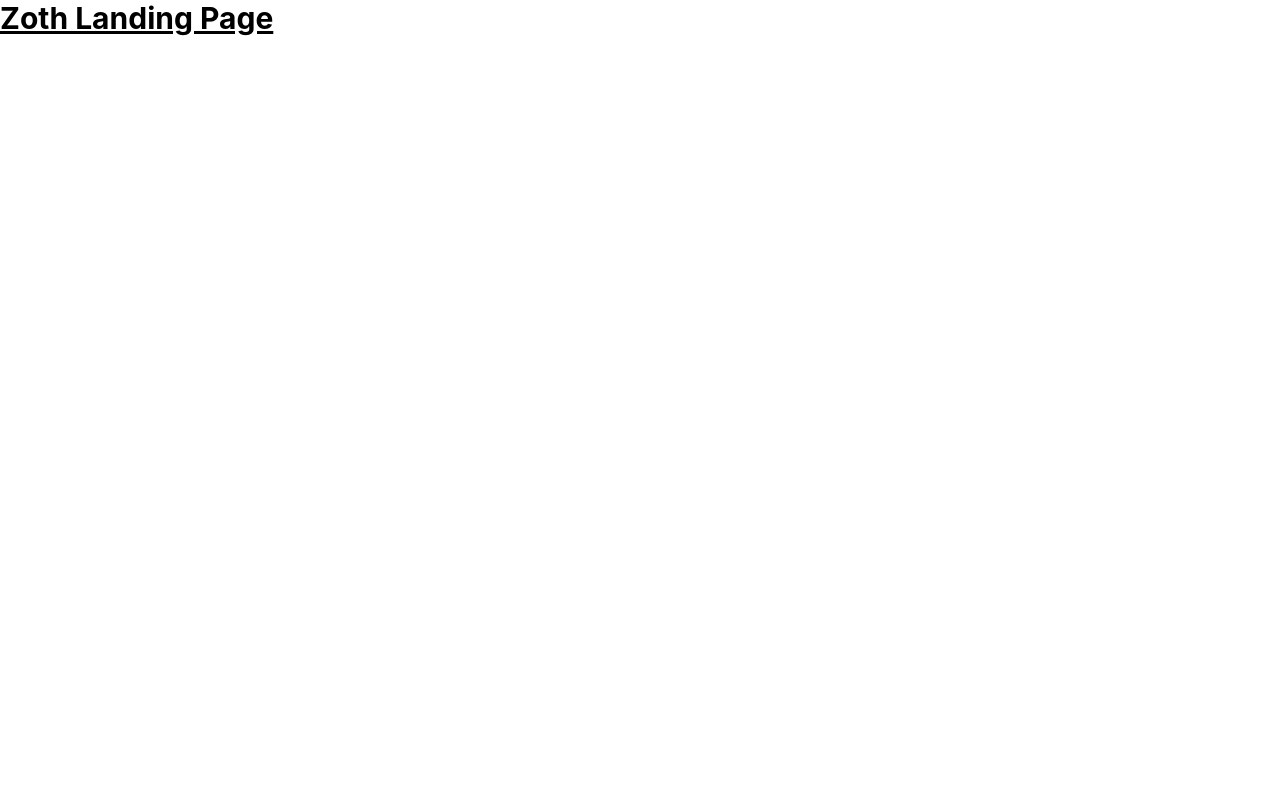
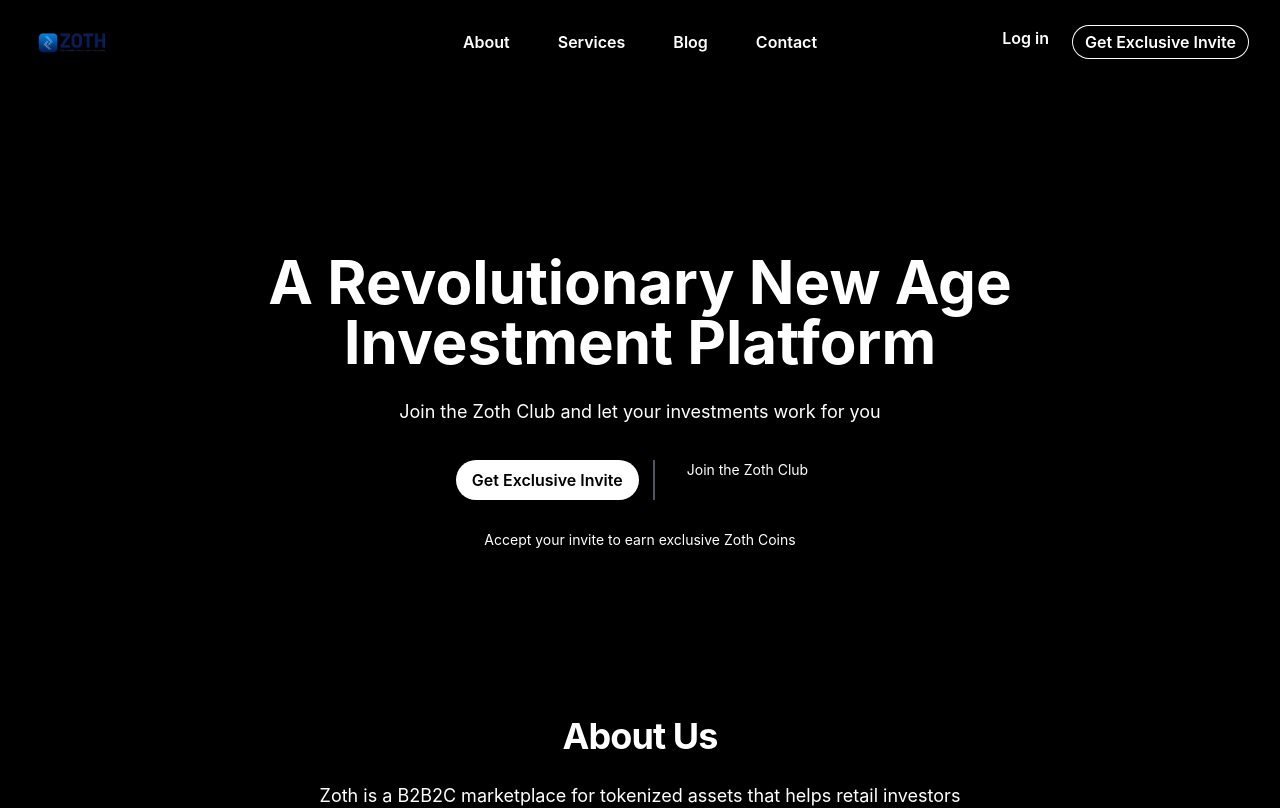
Before and after one commit to 0xZothio/landing_page_v1, a React (Create React App) app: page / in a window 1280 px wide. Shown: the top 808 px of the page. Built offline with nearby package versions, Linux system fonts and the light colour scheme.

Commit message:
added herosection and about us section

```diff
--- a/package.json
+++ b/package.json
@@ -3,6 +3,7 @@
   "version": "0.1.0",
   "private": true,
   "dependencies": {
+    "@headlessui/react": "^1.7.7",
     "@testing-library/jest-dom": "^5.16.5",
     "@testing-library/react": "^13.4.0",
     "@testing-library/user-event": "^13.5.0",
--- /dev/null
+++ b/src/components/About.js
@@ -0,0 +1,24 @@
+import React from "react";
+
+const About = () => {
+    return (
+      <div className="mx-auto max-w-7xl px-6 lg:px-8 pb-24 bg-black text-white">
+        <div className="sm:text-center">
+          <p className=" text-3xl font-bold tracking-tight sm:text-4xl">
+            About Us
+          </p>
+          <p className="mx-auto mt-6 max-w-2xl text-lg leading-8">
+            Zoth is a B2B2C marketplace for tokenized assets that helps retail
+            investors diversify their portfolios through investing in
+            high-quality alternative assets such as Real Estate, Art, and
+            Private Equity, just like Stocks. Zoth offers comprehensively vetted
+            properties for fractional ownership, provides asset owners with
+            quick capital and has global investor reach. Investors can Buy,
+            Sell, and Earn a rental yield on Zoth.
+          </p>
+        </div>
+      </div>
+    );
+}
+
+export default About;
--- /dev/null
+++ b/src/components/HeroSection.js
@@ -0,0 +1,100 @@
+/* This example requires Tailwind CSS v3.0+ */
+import { useState } from "react";
+import Navbar from "./Navbar";
+const Hero=()=> {
+
+  return (
+    <div className="isolate bg-black text-white">
+      {/* <div className="absolute inset-x-0 top-[-10rem] -z-10 transform-gpu overflow-hidden blur-3xl sm:top-[-20rem]">
+        <svg
+          className="relative left-[calc(50%-11rem)] -z-10 h-[21.1875rem] max-w-none -translate-x-1/2 rotate-[30deg] sm:left-[calc(50%-30rem)] sm:h-[42.375rem]"
+          viewBox="0 0 1155 678"
+          fill="none"
+          xmlns="http://www.w3.org/2000/svg"
+        >
+          <path
+            fill="url(#45de2b6b-92d5-4d68-a6a0-9b9b2abad533)"
+            fillOpacity=".3"
+            d="M317.219 518.975L203.852 678 0 438.341l317.219 80.634 204.172-286.402c1.307 132.337 45.083 346.658 209.733 145.248C936.936 126.058 882.053-94.234 1031.02 41.331c119.18 108.451 130.68 295.337 121.53 375.223L855 299l21.173 362.054-558.954-142.079z"
+          />
+          <defs>
+            <linearGradient
+              id="45de2b6b-92d5-4d68-a6a0-9b9b2abad533"
+              x1="1155.49"
+              x2="-78.208"
+              y1=".177"
+              y2="474.645"
+              gradientUnits="userSpaceOnUse"
+            >
+              <stop stopColor="#9089FC" />
+              <stop offset={1} stopColor="#FF80B5" />
+            </linearGradient>
+          </defs>
+        </svg>
+      </div> */}
+      <div className="px-6 pt-6 lg:px-8">
+        <Navbar />
+      </div>
+      <main>
+        <div className="relative px-6 lg:px-8">
+          <div className="mx-auto max-w-3xl pt-20 pb-32 sm:pt-48 sm:pb-40">
+            <div>
+              <div>
+                <h1 className="text-4xl font-bold leading-8 sm:text-center sm:text-6xl">
+                  A Revolutionary New Age Investment Platform
+                </h1>
+                <p className="mt-6 text-lg leading-8 sm:text-center">
+                  Join the Zoth Club and let your investments work for you
+                </p>
+                <div className="mt-8 flex gap-x-4 sm:justify-center">
+                  <a
+                    href="#"
+                    className="inline-block rounded-full px-4 py-1.5 text-base font-semibold leading-7 text-black shadow-sm ring-1 ring-black bg-white"
+                  >
+                    Get Exclusive Invite{" "}
+                  </a>
+                  <div class=" eft-1/2 -ml-0.5 w-0.5 h-100 bg-gray-600"></div>
+                  <p className=" text-sm mx-4 sm:text-center">
+                    Join the Zoth Club
+                  </p>
+                </div>
+                <p className="mt-6 text-sm leading-8 sm:text-center">
+                  Accept your invite to earn exclusive Zoth Coins
+                </p>
+              </div>
+              {/* <div className="absolute inset-x-0 top-[calc(100%-13rem)] -z-10 transform-gpu overflow-hidden blur-3xl sm:top-[calc(100%-30rem)]">
+                <svg
+                  className="relative left-[calc(50%+3rem)] h-[21.1875rem] max-w-none -translate-x-1/2 sm:left-[calc(50%+36rem)] sm:h-[42.375rem]"
+                  viewBox="0 0 1155 678"
+                  fill="none"
+                  xmlns="http://www.w3.org/2000/svg"
+                >
+                  <path
+                    fill="url(#ecb5b0c9-546c-4772-8c71-4d3f06d544bc)"
+                    fillOpacity=".3"
+                    d="M317.219 518.975L203.852 678 0 438.341l317.219 80.634 204.172-286.402c1.307 132.337 45.083 346.658 209.733 145.248C936.936 126.058 882.053-94.234 1031.02 41.331c119.18 108.451 130.68 295.337 121.53 375.223L855 299l21.173 362.054-558.954-142.079z"
+                  />
+                  <defs>
+                    <linearGradient
+                      id="ecb5b0c9-546c-4772-8c71-4d3f06d544bc"
+                      x1="1155.49"
+                      x2="-78.208"
+                      y1=".177"
+                      y2="474.645"
+                      gradientUnits="userSpaceOnUse"
+                    >
+                      <stop stopColor="#9089FC" />
+                      <stop offset={1} stopColor="#FF80B5" />
+                    </linearGradient>
+                  </defs>
+                </svg>
+              </div> */}
+            </div>
+          </div>
+        </div>
+      </main>
+    </div>
+  );
+}
+
+export default Hero;
--- a/src/components/Navbar.js
+++ b/src/components/Navbar.js
@@ -1,9 +1,114 @@
-import React from 'react'
+import React, {useState} from 'react'
+import { Dialog } from "@headlessui/react";
+import logo from "../assets/images/newlogo.png"
+const navigation = [
+  { name: "About", href: "#" },
+  { name: "Services", href: "#" },
+  { name: "Blog", href: "#" },
+  { name: "Contact", href: "#" },
+];
 
-function Navbar() {
+const Navbar = () => {
+  const [mobileMenuOpen, setMobileMenuOpen] = useState(false);
   return (
-    <div>Navbar</div>
-  )
+    <div className="bg-black text-white">
+      <nav
+        className="flex h-9 items-center justify-between"
+        aria-label="Global"
+      >
+        <div className="flex lg:min-w-0 lg:flex-1" aria-label="Global">
+          <a href="#" className="-m-1.5 p-1.5">
+            <span className="sr-only">Zoth.io</span>
+            <img className="h-8" src={logo} alt="" />
+          </a>
+        </div>
+        <div className="flex lg:hidden">
+          <button
+            type="button"
+            className="-m-2.5 inline-flex items-center justify-center rounded-md p-2.5 text-gray-700"
+            onClick={() => setMobileMenuOpen(true)}
+          >
+            <span className="sr-only">Open main menu</span>
+            {/* <Bars3Icon className="h-6 w-6" aria-hidden="true" /> */}
+          </button>
+        </div>
+        <div className="hidden lg:flex lg:min-w-0 lg:flex-1 lg:justify-center lg:gap-x-12">
+          {navigation.map((item) => (
+            <a
+              key={item.name}
+              href={item.href}
+              className="font-semibold hover:text-gray-100"
+            >
+              {item.name}
+            </a>
+          ))}
+        </div>
+        <div className="hidden lg:flex lg:min-w-0 lg:flex-1 lg:justify-end lg:gap-x-6">
+          <a href="#" className="font-semibold hover:text-gray-400">
+            Log in
+          </a>
+          <a
+            href="#"
+            className="inline-block rounded-full px-3 py-1 text-base font-semibold text-white shadow-sm ring-1 ring-white hover:ring-white"
+          >
+            Get Exclusive Invite{" "}
+          </a>
+        </div>
+      </nav>
+      <Dialog as="div" open={mobileMenuOpen} onClose={setMobileMenuOpen}>
+        <Dialog.Panel
+          focus="true"
+          className="fixed inset-0 z-10 overflow-y-auto bg-white px-6 py-6 lg:hidden"
+        >
+          <div className="flex h-9 items-center justify-between">
+            <div className="flex">
+              <a href="#" className="-m-1.5 p-1.5">
+                <span className="sr-only">Your Company</span>
+                <img
+                  className="h-8"
+                  src="https://tailwindui.com/img/logos/mark.svg?color=indigo&shade=600"
+                  alt=""
+                />
+              </a>
+            </div>
+            <div className="flex">
+              <button
+                type="button"
+                className="-m-2.5 inline-flex items-center justify-center rounded-md p-2.5 text-gray-700"
+                onClick={() => setMobileMenuOpen(false)}
+              >
+                <span className="sr-only">Close menu</span>
+                {/* <XMarkIcon className="h-6 w-6" aria-hidden="true" /> */}
+              </button>
+            </div>
+          </div>
+          <div className="mt-6 flow-root">
+            <div className="-my-6 divide-y divide-gray-500/10">
+              <div className="space-y-2 py-6">
+                {navigation.map((item) => (
+                  <a
+                    key={item.name}
+                    href={item.href}
+                    className="-mx-3 block rounded-lg py-2 px-3 text-base font-semibold leading-7 text-gray-900 hover:bg-gray-400/10"
+                  >
+                    {item.name}
+                  </a>
+                ))}
+              </div>
+              <div className="py-6">
+                <a
+                  href="#"
+                  className="-mx-3 block rounded-lg py-2.5 px-3 text-base font-semibold leading-6 text-gray-900 hover:bg-gray-400/10"
+                >
+                  Log in
+                </a>
+              </div>
+            </div>
+          </div>
+        </Dialog.Panel>
+      </Dialog>
+    </div>
+  );
 }
 
 export default Navbar
--- a/src/pages/LandingPage.js
+++ b/src/pages/LandingPage.js
@@ -1,7 +1,15 @@
 import React from "react";
+import About from "../components/About";
+import Hero from "../components/HeroSection";
+function LandingPage() {
+  return (
+    <div>
+      {/* <h1 className="text-3xl font-bold underline">Zoth Landing Page</h1> */}
+      <Hero />
+      <About/>
+      </div>
 
-function LandingPage() {
-  return <h1 className="text-3xl font-bold underline">Zoth Landing Page</h1>;
+  );
 }
 
 export default LandingPage;
```
Also changed, not shown: src/api/index.js (line endings or trailing spaces), 1 other file (tests, documents, lock files or other folders).
